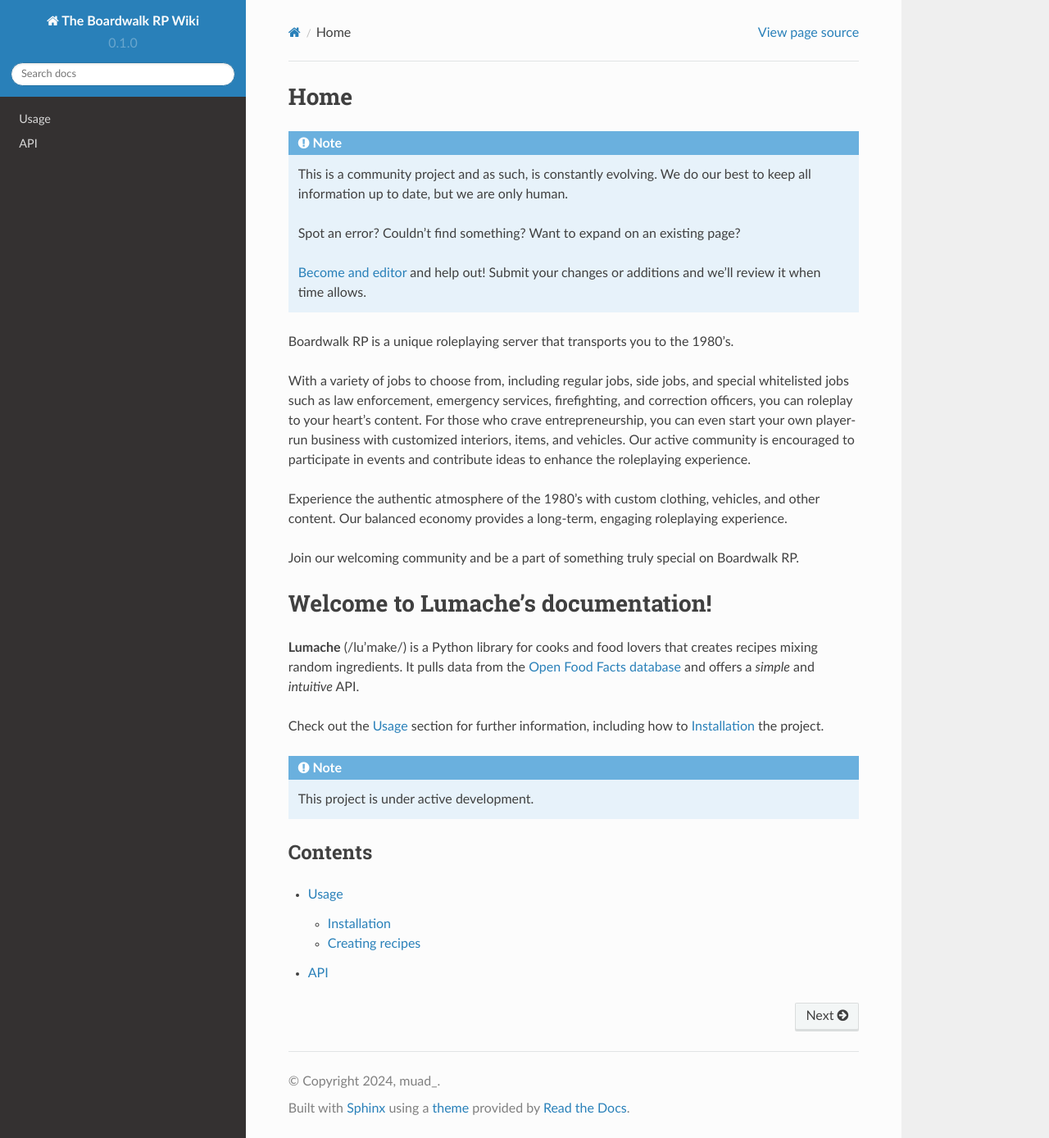
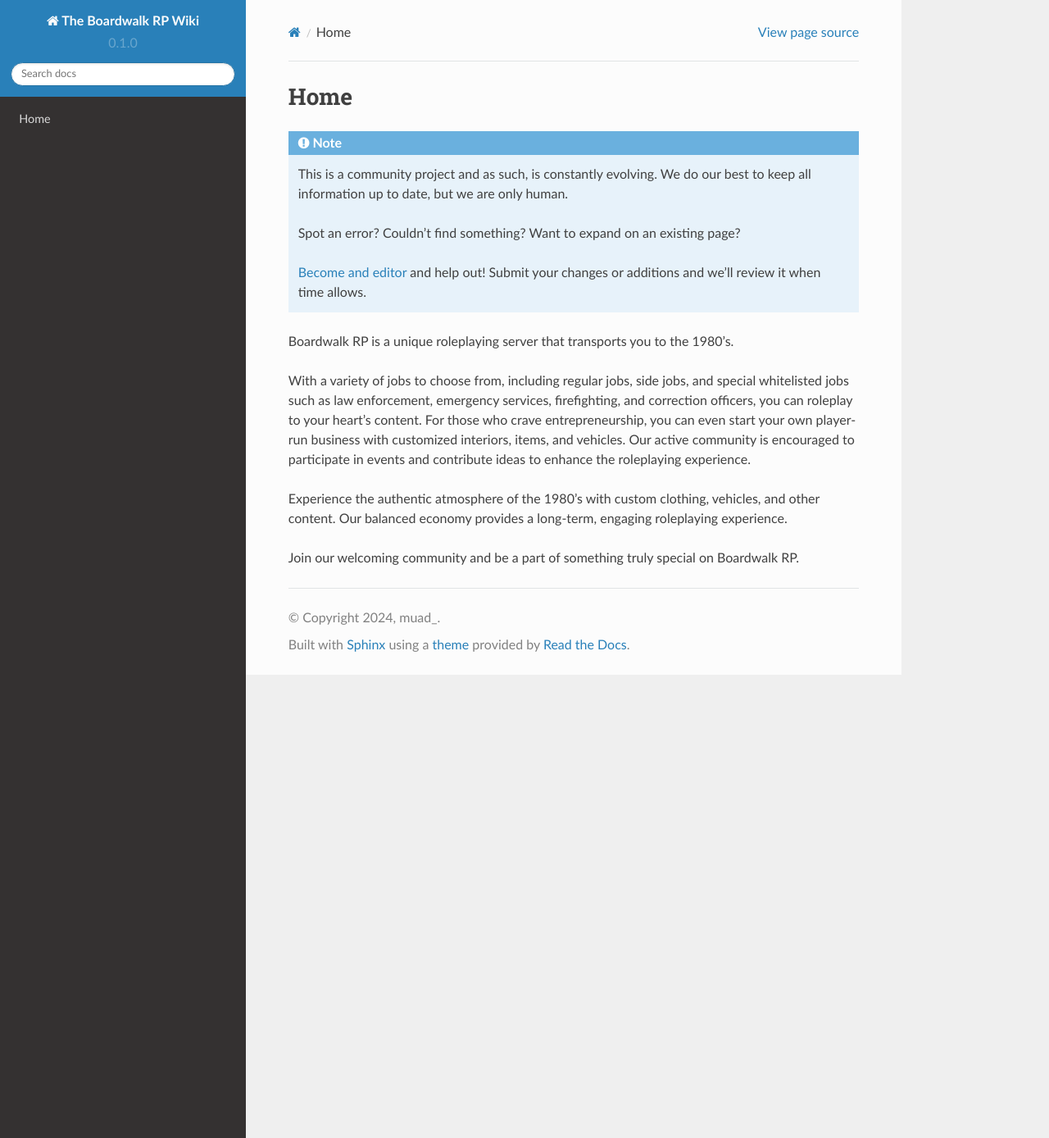
Before and after one commit to Muad0510/The-Boardwalk-RP-Wiki, a Sphinx documentation site: the page built from docs/source/index.rst, in a window 1280 px wide and 1388 px high. Shown: the whole window at 82% size. Built offline with Sphinx 7.4.7 and the Read the Docs theme 2.0.0, drawn with Linux system fonts in a browser that asks for light colours.

Commit message:
Update index.rst

```diff
--- a/docs/source/index.rst
+++ b/docs/source/index.rst
@@ -18,27 +18,3 @@
 Experience the authentic atmosphere of the 1980's with custom clothing, vehicles, and other content. Our balanced economy provides a long-term, engaging roleplaying experience.
 
 Join our welcoming community and be a part of something truly special on Boardwalk RP.
-
-
-Welcome to Lumache's documentation!
-===================================
-
-**Lumache** (/lu'make/) is a Python library for cooks and food lovers
-that creates recipes mixing random ingredients.
-It pulls data from the `Open Food Facts database <https://world.openfoodfacts.org/>`_
-and offers a *simple* and *intuitive* API.
-
-Check out the :doc:`usage` section for further information, including
-how to :ref:`installation` the project.
-
-.. note::
-
-   This project is under active development.
-
-Contents
---------
-
-.. toctree::
-
-   usage
-   api
```
